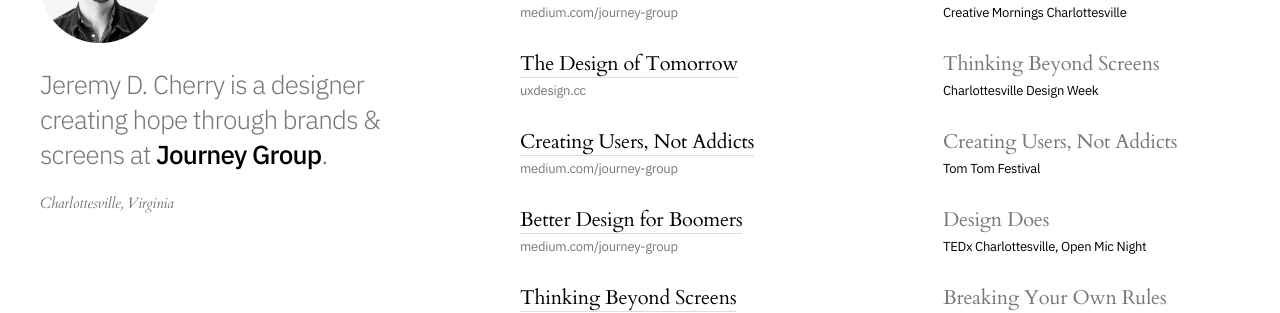
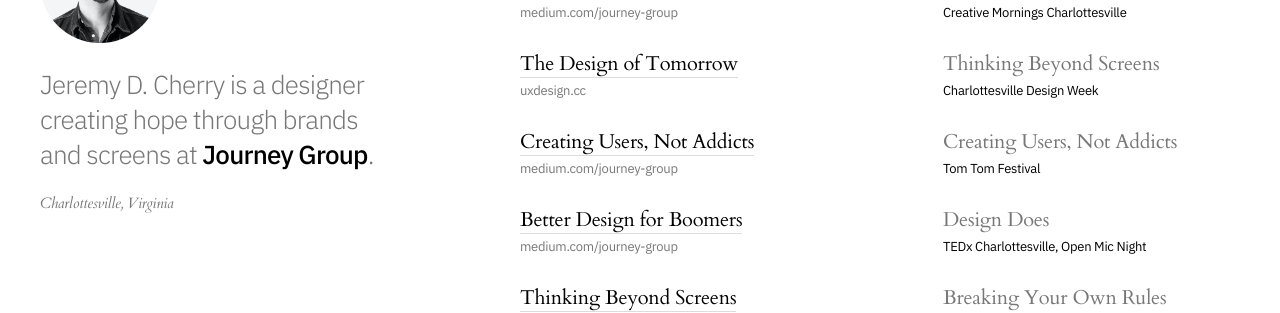
Before and after one commit to jeremydcherry/jeremydcherry.github.io, a Jekyll site: the page built from index.md, in a window 1280 px wide. Shown: the part 207-520 px from the top of the page. Built offline with Jekyll 4.4.1, drawn with Linux system fonts in a browser that asks for light colours.

Commit message:
Copy tweak

```diff
--- a/index.md
+++ b/index.md
@@ -11,7 +11,7 @@
   	<!-- Bio -->
   	<div class="bio">
   		<img src="/images/jeremy-headshot.png" class="avatar" alt="Photo of Jeremy D. Cherry">
-	<h1 class="landing">Jeremy D. Cherry is a designer creating hope through brands &amp; screens at <a href="https://www.journeygroup.com/" class="journey">Journey Group</a>.</h1>
+	<h1 class="landing">Jeremy D. Cherry is a designer creating hope through brands and screens at <a href="https://www.journeygroup.com/" class="journey">Journey Group</a>.</h1>
 	<h6 class="landing">Charlottesville, Virginia</h6>
 	</div>
   </div>
```
